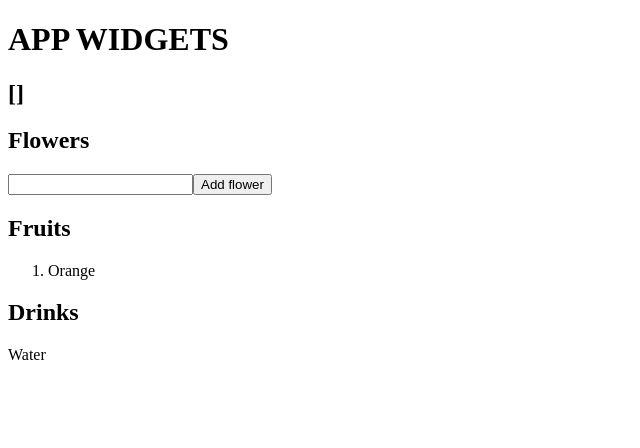
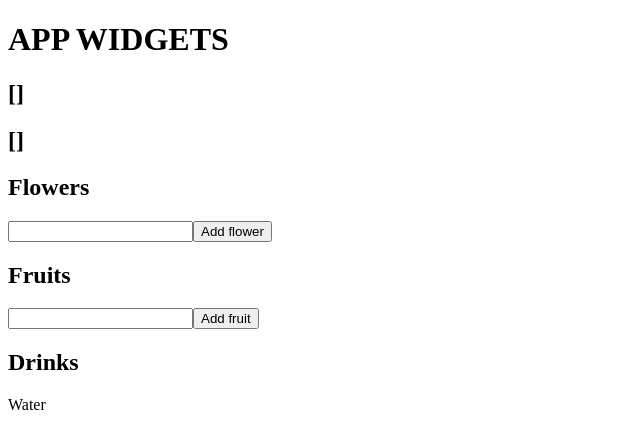
Before and after one commit to innadech/vue-widgets, a Vue app: page / in a window 1280 px wide. Shown: the top 448 px of the page, without its empty margins (0-640 px from the left). Built offline with nearby package versions, Linux system fonts and the light colour scheme.

Commit message:
Created components: FruitItem,FruitList,FruitSubmitter

```diff
--- a/src/App.vue
+++ b/src/App.vue
@@ -1,9 +1,11 @@
 <script>
 import FlowersList from './components/flowersList.vue'
 import FlowerSubmitter from './components/FlowerSubmitter.vue'
+import FruitsList from './components/FruitsList.vue'
+import FruitSubmitter from './components/FruitSubmitter.vue'
 
 export default {
-  components: { FlowersList, FlowerSubmitter },
+  components: { FlowersList, FlowerSubmitter, FruitSubmitter, FruitsList },
 
   data() {
     return {
@@ -19,6 +21,7 @@ export default {
   <h1>APP WIDGETS</h1>
   <div>
     <h2>{{ flowers }}</h2>
+    <h2>{{ fruits }}</h2>
     <h2>Flowers</h2>
     <FlowerSubmitter v-on:flower-submitted="flowers.push($event)" />
     <FlowersList
@@ -29,9 +32,12 @@ export default {
   </div>
   <div>
     <h2>Fruits</h2>
-    <ol>
-      <li>Orange</li>
-    </ol>
+    <FruitSubmitter v-on:fruit-submitted="fruits.push($event)" />
+    <FruitsList
+      v-bind:fruits="fruits"
+      v-on:fruits-updated="fruits = $event"
+      v-on:fruits-removed="fruits = $event"
+    />
   </div>
   <div>
     <h2>Drinks</h2>
@@ -50,3 +56,6 @@ export default {
  *
  * нарезаем на компоненты
  */ -->
+<!-- <ol>
+   <li>Orange</li>
+ </ol> -->
--- /dev/null
+++ b/src/components/FruitItem.vue
@@ -0,0 +1,20 @@
+<script>
+export default {
+  props: ['fruit'],
+
+  emits: ['removed-fruit', 'edited-fruit'],
+}
+</script>
+
+<template>
+  <li class="completed">
+    <input
+      v-bind:value="fruit"
+      v-on:input="$emit('edited-fruit', $event.target.value)"
+    />
+
+    <button v-on:click="$emit('removed-fruit', fruit)" class="deleteButton">
+      Удалить
+    </button>
+  </li>
+</template>
--- /dev/null
+++ b/src/components/FruitSubmitter.vue
@@ -0,0 +1,33 @@
+<script>
+export default {
+  emits: ['fruit-submitted'],
+
+  data() {
+    return {
+      fruit: '',
+    }
+  },
+
+  methods: {
+    handleClickButton() {
+      if (this.fruit !== '') {
+        this.$emit('fruit-submitted', this.fruit)
+        this.fruit = ''
+      }
+      this.$refs.elInput.focus()
+    },
+  },
+}
+</script>
+
+<template>
+  <div>
+    <input
+      ref="elInput"
+      type="text"
+      v-bind:value="fruit"
+      v-on:input="fruit = $event.target.value"
+    />
+    <button v-on:click="handleClickButton">Add fruit</button>
+  </div>
+</template>
--- /dev/null
+++ b/src/components/FruitsList.vue
@@ -0,0 +1,38 @@
+<script>
+import FruitItem from './FruitItem.vue'
+
+export default {
+  components: { FruitItem },
+
+  props: ['fruits'],
+
+  emits: ['fruits-updated', 'fruits-removed'],
+
+  methods: {
+    editFruit(newFruit, oldFruit) {
+      this.$emit(
+        'fruits-updated',
+        this.fruits.map(f => (f === oldFruit ? newFruit : f))
+      )
+    },
+    removeFruit(fruit) {
+      this.$emit(
+        'fruits-removed',
+        this.fruits.filter(f => f !== fruit)
+      )
+    },
+  },
+}
+</script>
+
+<template>
+  <ol>
+    <FruitItem
+      v-for="(fruit, idx) of fruits"
+      v-bind:key="idx"
+      v-bind:fruit="fruit"
+      v-on:edited-fruit="editFruit($event, fruit)"
+      v-on:removed-fruit="removeFruit"
+    />
+  </ol>
+</template>
```
